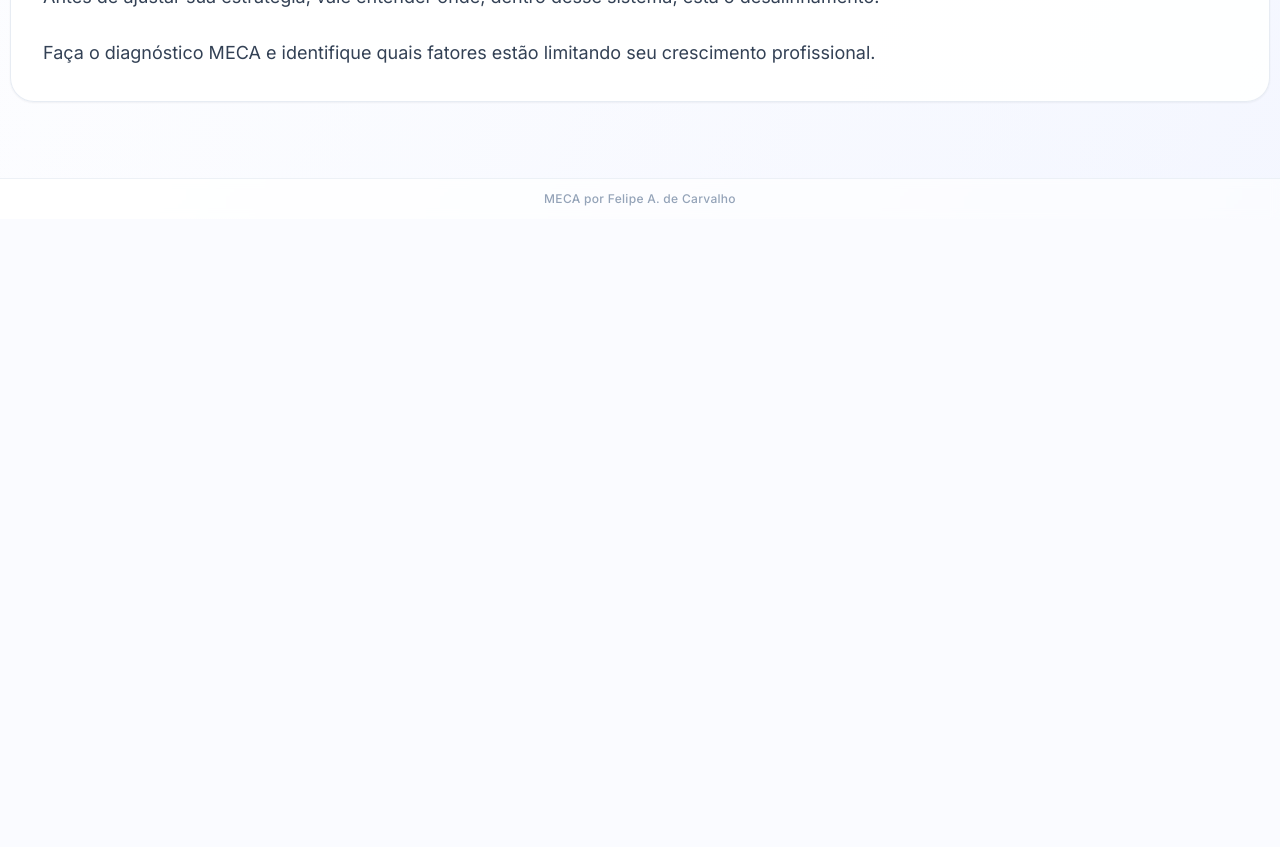
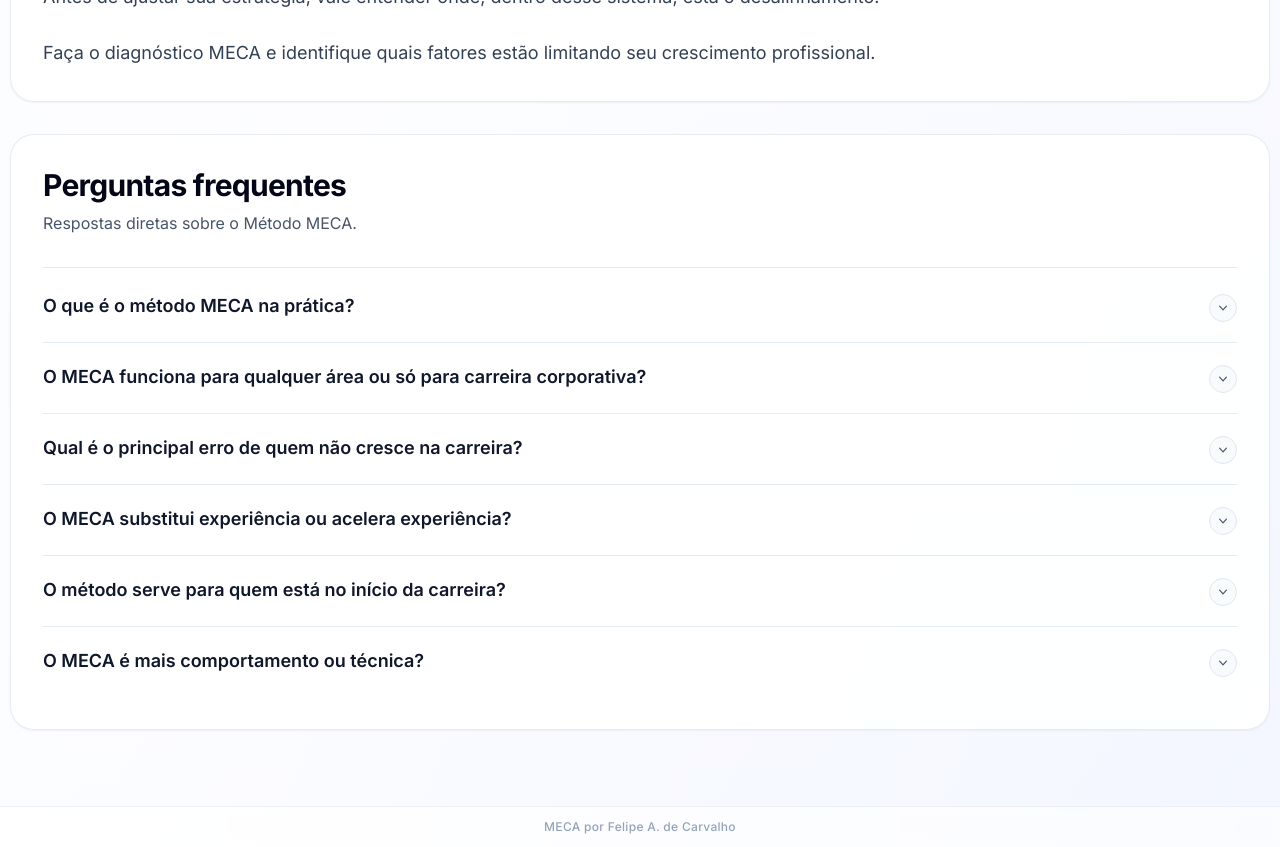
Before and after one commit to felipeaguiardecarvalho-afk/MECA-app, a Next.js app: page /blog/o-que-e-o-metodo-meca in a window 1280 px wide. Shown: the part 2940-3787 px from the top of the page. Before the commit the page ends 3159 px from the top, so only its background shows below. Built offline with nearby package versions, Linux system fonts and the light colour scheme; no server answers.

Commit message:
feat(blog): FAQ section with FAQPage JSON-LD on MECA method article
Co-authored-by: Cursor <cursoragent@cursor.com>

```diff
--- a/src/app/blog/[slug]/page.tsx
+++ b/src/app/blog/[slug]/page.tsx
@@ -1,6 +1,7 @@
 import type { Metadata } from "next";
 import Link from "next/link";
 import { notFound } from "next/navigation";
+import { FAQSection } from "@/components/blog/FAQSection";
 import { formatBlogDate, getAllBlogPosts, getBlogPost } from "@/lib/blog";
 
 type BlogArticlePageProps = {
@@ -98,6 +99,8 @@ export default async function BlogArticlePage({ params }: BlogArticlePageProps)
             className="mt-8 space-y-6 rounded-3xl border border-slate-200/80 bg-white/90 p-6 shadow-sm shadow-slate-900/5 sm:p-8"
             dangerouslySetInnerHTML={{ __html: post.html }}
           />
+
+          {post.slug === "o-que-e-o-metodo-meca" ? <FAQSection /> : null}
         </div>
       </div>
     </article>
--- /dev/null
+++ b/src/components/blog/FAQSection.tsx
@@ -0,0 +1,110 @@
+const FAQ_ITEMS: readonly { question: string; answer: string }[] = [
+  {
+    question: "O que é o método MECA na prática?",
+    answer:
+      "O MECA é um método comportamental que organiza o crescimento profissional em quatro pilares: mentalidade, engajamento, cultura e alta performance. Ele não parte de teoria abstrata, mas da observação prática de padrões que se repetem em carreiras que aceleram. A proposta é simples: tornar visível aquilo que normalmente não é explicado nas organizações e transformar isso em comportamento aplicável no dia a dia.",
+  },
+  {
+    question: "O MECA funciona para qualquer área ou só para carreira corporativa?",
+    answer:
+      "O método foi construído a partir do ambiente corporativo, mas os princípios são comportamentais, não técnicos. Isso significa que ele funciona em qualquer contexto onde exista crescimento baseado em percepção, valor e entrega — empresas, consultorias, startups ou até projetos individuais.",
+  },
+  {
+    question: "Qual é o principal erro de quem não cresce na carreira?",
+    answer:
+      "O erro mais comum não é falta de esforço, é falta de direcionamento. Muitos profissionais investem energia em competências técnicas e produtividade, mas ignoram fatores como percepção, posicionamento, leitura de contexto e comportamento estratégico. Como você mesmo construiu no material: o problema não é potencial, é ausência de método.",
+  },
+  {
+    question: "O MECA substitui experiência ou acelera experiência?",
+    answer:
+      "Ele não substitui experiência — ele acelera a forma como você aprende com ela. Em vez de depender apenas do tempo, você passa a operar com consciência sobre o que gera crescimento, reduzindo tentativa e erro.",
+  },
+  {
+    question: "O método serve para quem está no início da carreira?",
+    answer:
+      "Sim — e talvez seja onde ele gera mais impacto. Porque, no início, o profissional ainda não internalizou padrões improdutivos. Aplicar o MECA cedo reduz anos de aprendizado desorganizado e evita a chamada “zona cinza” da carreira.",
+  },
+  {
+    question: "O MECA é mais comportamento ou técnica?",
+    answer:
+      "Ele é essencialmente comportamento. A técnica continua importante, mas ela deixa de ser o centro e passa a ser base. O crescimento acontece quando o comportamento gera percepção — e percepção gera oportunidade.",
+  },
+] as const;
+
+const FAQ_JSON_LD = {
+  "@context": "https://schema.org",
+  "@type": "FAQPage",
+  mainEntity: FAQ_ITEMS.map((item) => ({
+    "@type": "Question",
+    name: item.question,
+    acceptedAnswer: {
+      "@type": "Answer",
+      text: item.answer,
+    },
+  })),
+} as const;
+
+/**
+ * FAQ semântico + accordion nativo (`details`/`summary`) para SEO e acessibilidade.
+ * JSON-LD FAQPage opcional para rich results.
+ */
+export function FAQSection() {
+  return (
+    <>
+      <script
+        type="application/ld+json"
+        dangerouslySetInnerHTML={{
+          __html: JSON.stringify(FAQ_JSON_LD),
+        }}
+      />
+
+      <section
+        className="mt-8 rounded-3xl border border-slate-200/80 bg-white/90 p-6 shadow-sm shadow-slate-900/5 sm:p-8"
+        aria-labelledby="faq-heading"
+      >
+        <h2
+          id="faq-heading"
+          className="text-balance text-2xl font-bold tracking-tight text-slate-950 sm:text-3xl"
+        >
+          Perguntas frequentes
+        </h2>
+        <p className="mt-2 max-w-2xl text-pretty text-sm leading-relaxed text-slate-600 sm:text-base">
+          Respostas diretas sobre o Método MECA.
+        </p>
+
+        <div className="mt-8 divide-y divide-slate-200/90 border-t border-slate-200/90">
+          {FAQ_ITEMS.map((item) => (
+            <details
+              key={item.question}
+              className="group py-5 first:pt-6 open:pb-5 [&_summary::-webkit-details-marker]:hidden"
+            >
+              <summary className="flex cursor-pointer list-none items-start justify-between gap-4 text-left text-base font-semibold text-slate-900 outline-none ring-indigo-500/40 transition-colors hover:text-indigo-900 focus-visible:rounded-md focus-visible:ring-2 focus-visible:ring-offset-2 focus-visible:ring-offset-white sm:text-lg">
+                <span className="min-w-0 flex-1">{item.question}</span>
+                <span
+                  className="mt-0.5 inline-flex h-7 w-7 shrink-0 items-center justify-center rounded-full border border-slate-200 bg-slate-50 text-slate-600 transition-transform duration-200 ease-out group-open:rotate-180"
+                  aria-hidden="true"
+                >
+                  <svg
+                    viewBox="0 0 20 20"
+                    fill="currentColor"
+                    className="h-4 w-4"
+                    aria-hidden="true"
+                  >
+                    <path
+                      fillRule="evenodd"
+                      d="M5.23 7.21a.75.75 0 011.06.02L10 11.17l3.71-3.94a.75.75 0 111.08 1.04l-4.24 4.5a.75.75 0 01-1.08 0l-4.24-4.5a.75.75 0 01.02-1.06z"
+                      clipRule="evenodd"
+                    />
+                  </svg>
+                </span>
+              </summary>
+              <div className="mt-3 max-w-3xl text-pretty text-sm leading-relaxed text-slate-600 sm:text-base sm:leading-relaxed">
+                <p>{item.answer}</p>
+              </div>
+            </details>
+          ))}
+        </div>
+      </section>
+    </>
+  );
+}
```
